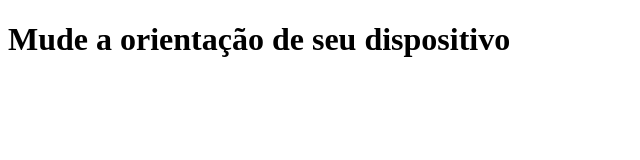
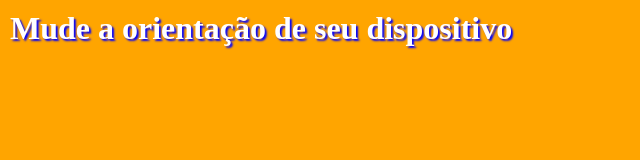
Before and after one commit to luh201810/html-css, a plain HTML site: page exercicios/modulo04/ex026/mq02/index.html in a window 1280 px wide. Shown: the whole page, without its empty margins (0-640 px from the left). Drawn offline with Linux system fonts and the light colour scheme.

Commit message:
deixei incompleto mesmo

```diff
--- a/exercicios/modulo04/ex026/mq02/estilos/paisagem.css
+++ b/exercicios/modulo04/ex026/mq02/estilos/paisagem.css
@@ -1 +1,5 @@
 @charset "UTF-8";
+
+body {
+    background-color: orange;
+}
--- a/exercicios/modulo04/ex026/mq02/estilos/retrato.css
+++ b/exercicios/modulo04/ex026/mq02/estilos/retrato.css
@@ -1 +1,5 @@
 @charset "UTF-8";
+
+body {
+    background-color: yellow;
+}
--- a/exercicios/modulo04/ex026/mq02/estilos/style.css
+++ b/exercicios/modulo04/ex026/mq02/estilos/style.css
@@ -1 +1,18 @@
 @charset "UTF-8";
+
+* {
+    margin: 0px;
+    padding: 0px;
+}
+
+html, body {
+    width: 100vw;
+    height: 100vh;
+    background-color: lightblue;
+}
+
+h1 {
+    color: white;
+    text-shadow: 2px 2px 2px blue;
+    padding: 10px;
+}
```
